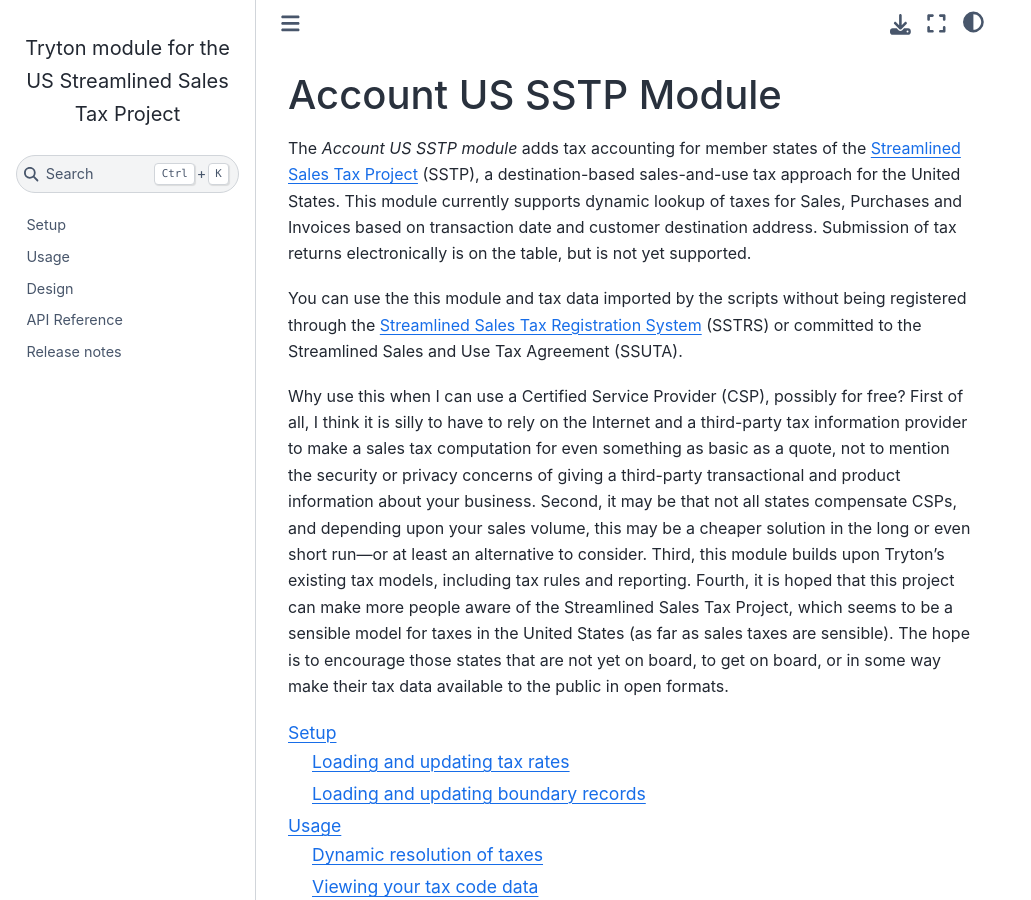
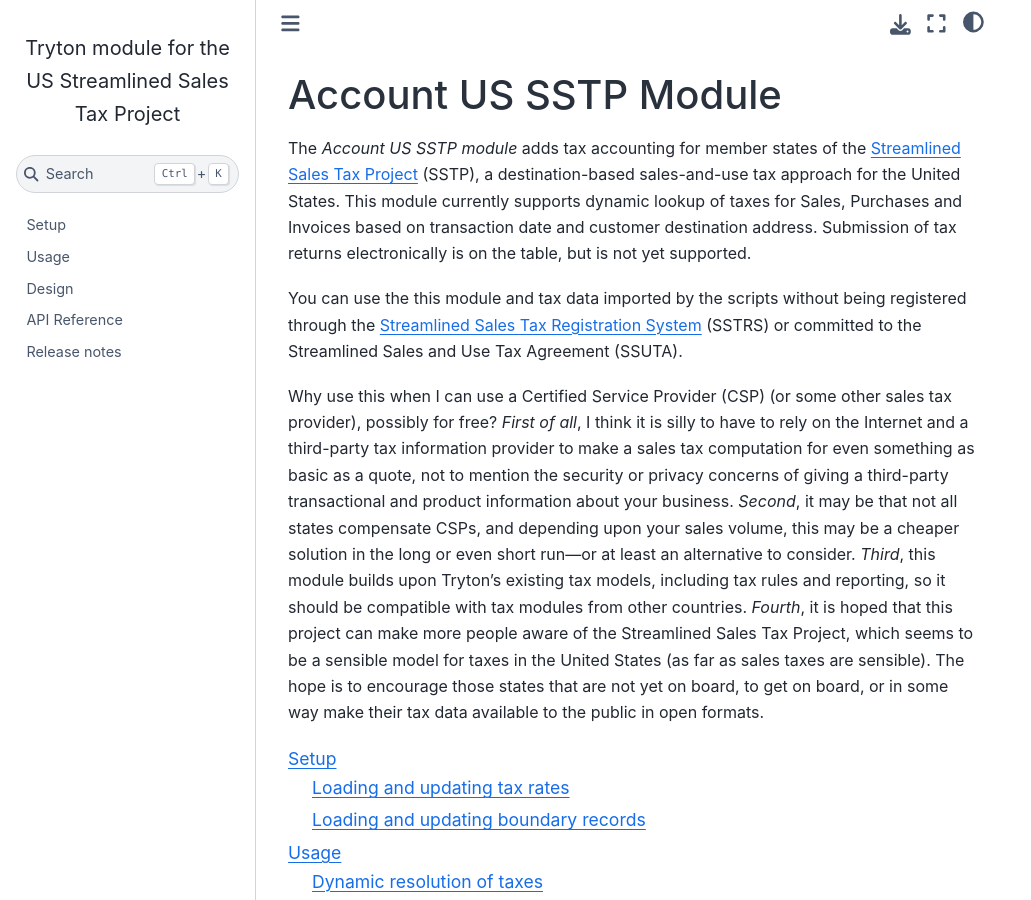
Before and after one commit to pentandra/account_us_sstp, a Sphinx documentation site: the page built from doc/index.rst, in a window 1280 px wide and 900 px high. Shown: the whole window, without its empty margins (0-1031 px from the left). Built offline with Sphinx 7.4.7 and the Sphinx Book theme 1.1.4, drawn with Linux system fonts in a browser that asks for light colours.

```diff
--- a/doc/index.rst
+++ b/doc/index.rst
@@ -13,20 +13,21 @@
 registered through the `Streamlined Sales Tax Registration System`_ (SSTRS) or
 committed to the Streamlined Sales and Use Tax Agreement (SSUTA).
 
-Why use this when I can use a Certified Service Provider (CSP), possibly for
-free? First of all, I think it is silly to have to rely on the Internet and a
-third-party tax information provider to make a sales tax computation for even
-something as basic as a quote, not to mention the security or privacy concerns
-of giving a third-party transactional and product information about your
-business. Second, it may be that not all states compensate CSPs, and depending
-upon your sales volume, this may be a cheaper solution in the long or even
-short run—or at least an alternative to consider. Third, this module builds
-upon Tryton's existing tax models, including tax rules and reporting. Fourth,
-it is hoped that this project can make more people aware of the Streamlined
-Sales Tax Project, which seems to be a sensible model for taxes in the United
-States (as far as sales taxes are sensible). The hope is to encourage those
-states that are not yet on board, to get on board, or in some way make their
-tax data available to the public in open formats.
+Why use this when I can use a Certified Service Provider (CSP) (or some other
+sales tax provider), possibly for free? *First of all*, I think it is silly to
+have to rely on the Internet and a third-party tax information provider to make
+a sales tax computation for even something as basic as a quote, not to mention
+the security or privacy concerns of giving a third-party transactional and
+product information about your business. *Second*, it may be that not all
+states compensate CSPs, and depending upon your sales volume, this may be a
+cheaper solution in the long or even short run—or at least an alternative to
+consider. *Third*, this module builds upon Tryton's existing tax models,
+including tax rules and reporting, so it should be compatible with tax modules
+from other countries. *Fourth*, it is hoped that this project can make more
+people aware of the Streamlined Sales Tax Project, which seems to be a sensible
+model for taxes in the United States (as far as sales taxes are sensible). The
+hope is to encourage those states that are not yet on board, to get on board,
+or in some way make their tax data available to the public in open formats.
 
 .. _Tryton: https://www.tryton.org/
 
```
Also changed, not shown: 4 other files.
